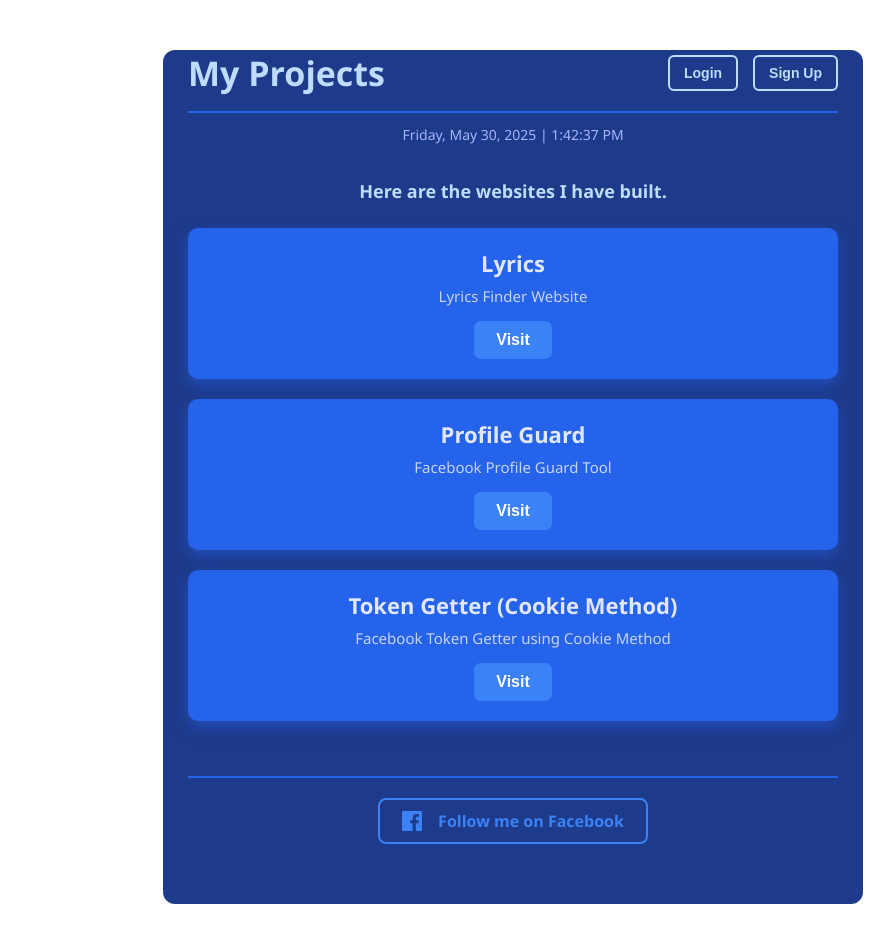
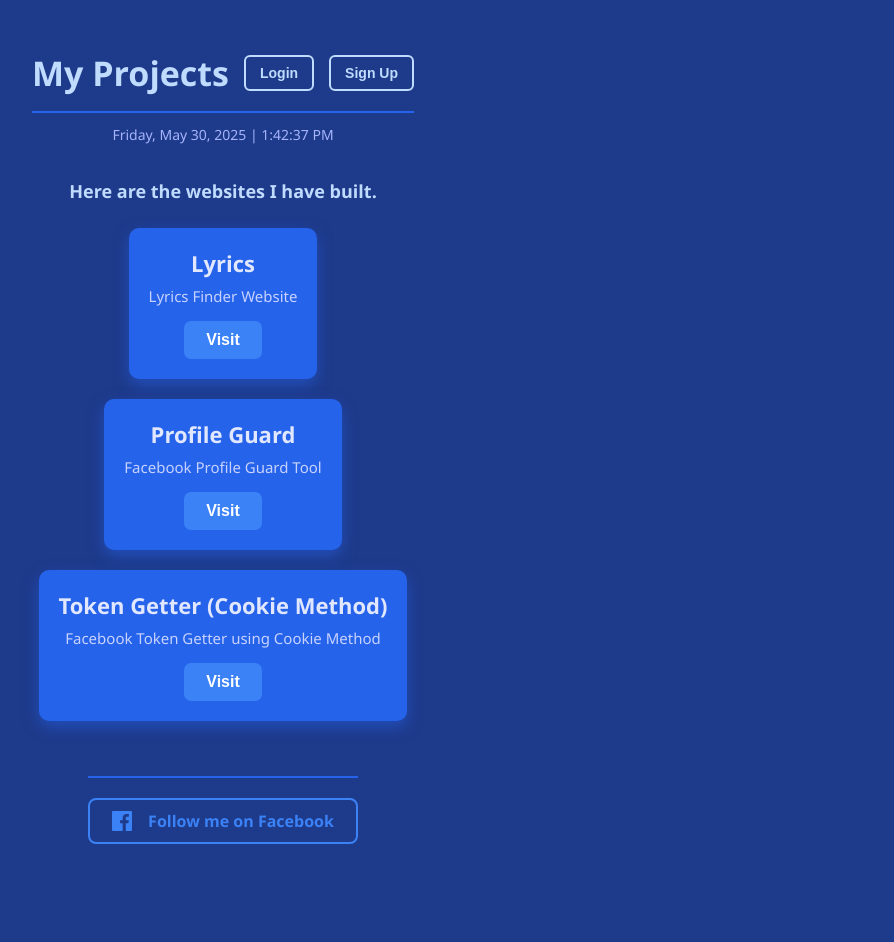
Before and after one commit to johnalpay/Project-s-, a Next.js app: page / in a window 1280 px wide. Shown: the top 942 px of the page, without its empty margins (127-1021 px from the left). After the commit the page ends 904 px from the top, so only its background shows below. Built offline with nearby package versions, Linux system fonts and the light colour scheme.

Commit message:
Update index.js

```diff
--- a/pages/index.js
+++ b/pages/index.js
@@ -242,6 +242,26 @@ export default function Home() {
       </footer>
 
       <style jsx>{`
+        /* Remove white margin and make full background */
+        :global(html, body) {
+          margin: 0;
+          padding: 0;
+          height: 100%;
+          background-color: #1e3a8a;
+          color: #fff;
+          font-family: 'Segoe UI', Tahoma, Geneva, Verdana, sans-serif;
+        }
+
+        /* Make sure main fills vertical height and centers */
+        main {
+          min-height: 100vh;
+          padding: 50px 25px 60px;
+          box-sizing: border-box;
+          display: flex;
+          flex-direction: column;
+          align-items: center;
+        }
+
         .project-card:hover {
           transform: translateY(-8px);
           box-shadow: 0 12px 24px rgba(0, 0, 0, 0.5);
@@ -281,7 +301,7 @@ function FacebookIcon() {
       height="20"
       viewBox="0 0 24 24"
       width="20"
-      fill="#3b82f6" // changed icon fill to blue
+      fill="#3b82f6" // blue fill
     >
       <path d="M22.675 0H1.325C.593 0 0 .593 0 1.326v21.348C0 23.406.593 24 1.325 24H12.82v-9.294H9.692v-3.622h3.128V8.413c0-3.1 1.893-4.788 4.659-4.788 1.325 0 2.463.099 2.795.143v3.24l-1.918.001c-1.504 0-1.796.715-1.796 1.764v2.313h3.59l-.467 3.622h-3.123V24h6.116C23.406 24 24 23.406 24 22.674V1.326C24 .593 23.406 0 22.675 0z" />
     </svg>
@@ -291,15 +311,15 @@ function FacebookIcon() {
 const styles = {
   container: {
     maxWidth: 700,
-    margin: "50px auto",
-    padding: "0 25px 60px",
-    fontFamily: "'Segoe UI', Tahoma, Geneva, Verdana, sans-serif",
+    margin: 0, // remove margin so it sticks full width horizontally
+    padding: "50px 25px 60px",
     textAlign: "center",
-    backgroundColor: "#1E3A8A", // changed red to blue
+    backgroundColor: "#1E3A8A",
     minHeight: "100vh",
     color: "#fff",
     boxSizing: "border-box",
     borderRadius: 12,
+    fontFamily: "'Segoe UI', Tahoma, Geneva, Verdana, sans-serif",
   },
 
   header: {
@@ -314,7 +334,7 @@ const styles = {
     fontWeight: "bold",
     fontSize: 34,
     margin: 0,
-    color: "#bfdbfe", // light blue text
+    color: "#bfdbfe",
   },
 
   navButton: {
@@ -334,7 +354,7 @@ const styles = {
     marginTop: 12,
     fontSize: 14,
     fontWeight: "500",
-    color: "#a5b4fc", // bluish gray
+    color: "#a5b4fc",
   },
 
   description: {
@@ -349,16 +369,19 @@ const styles = {
     display: "flex",
     flexDirection: "column",
     gap: 20,
+    width: "100%",
   },
 
   projectCard: {
-    backgroundColor: "#2563eb", // blue-600
+    backgroundColor: "#2563eb",
     padding: 20,
     borderRadius: 10,
     boxShadow: "0 6px 15px rgba(37, 99, 235, 0.5)",
     color: "#e0e7ff",
     transition: "transform 0.3s ease, box-shadow 0.3s ease",
     cursor: "pointer",
+    maxWidth: 700,
+    margin: "0 auto",
   },
 
   projectName: {
@@ -378,7 +401,7 @@ const styles = {
     cursor: "pointer",
     borderRadius: 7,
     border: "none",
-    backgroundColor: "#3b82f6", // blue-500
+    backgroundColor: "#3b82f6",
     color: "#fff",
     fontWeight: "700",
     padding: "10px 22px",
@@ -390,7 +413,7 @@ const styles = {
     maxWidth: 380,
     margin: "35px auto 0",
     padding: 25,
-    backgroundColor: "#1e40af", // blue-900
+    backgroundColor: "#1e40af",
     borderRadius: 12,
     boxShadow: "0 8px 22px rgba(29, 78, 216, 0.6)",
   },
@@ -409,7 +432,7 @@ const styles = {
     fontSize: 14,
     marginBottom: 15,
     fontWeight: "600",
-    color: "#fca5a5", // light red for errors
+    color: "#fca5a5",
   },
 
   linkButton: {
```
